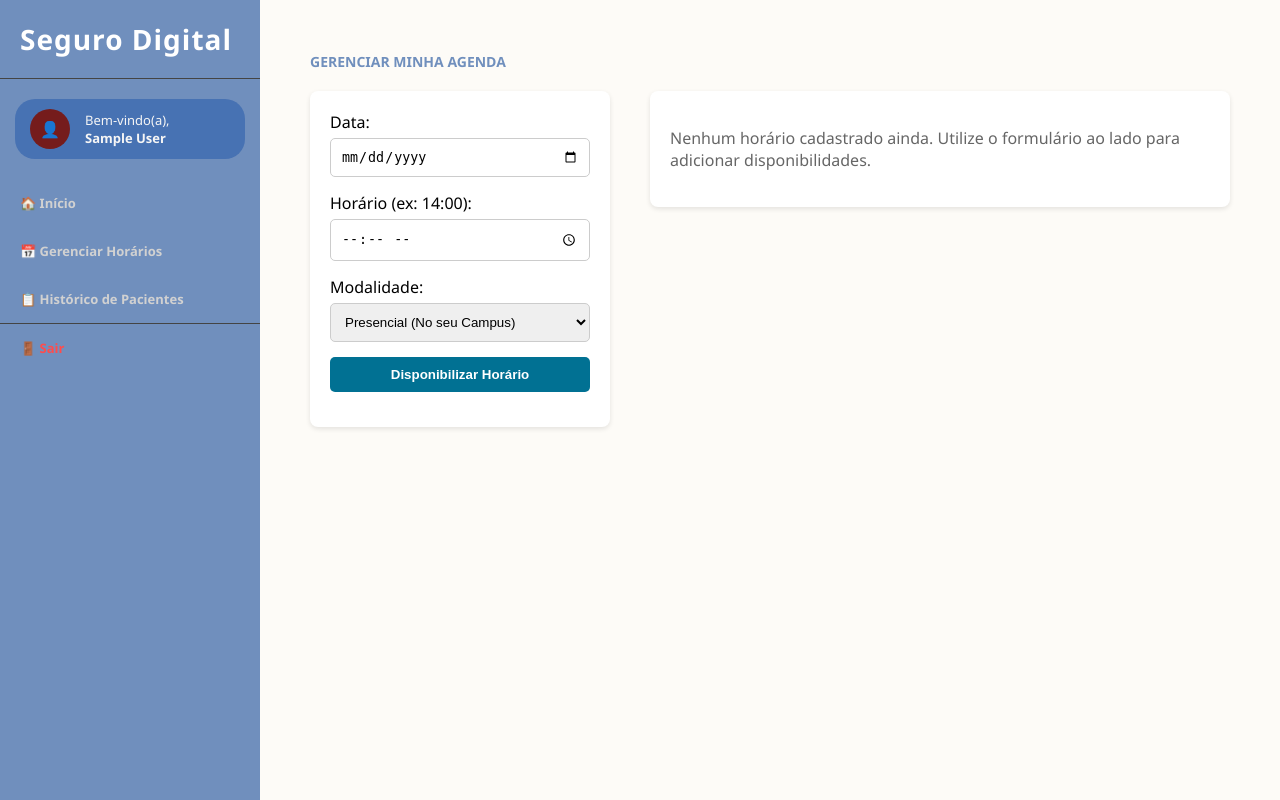
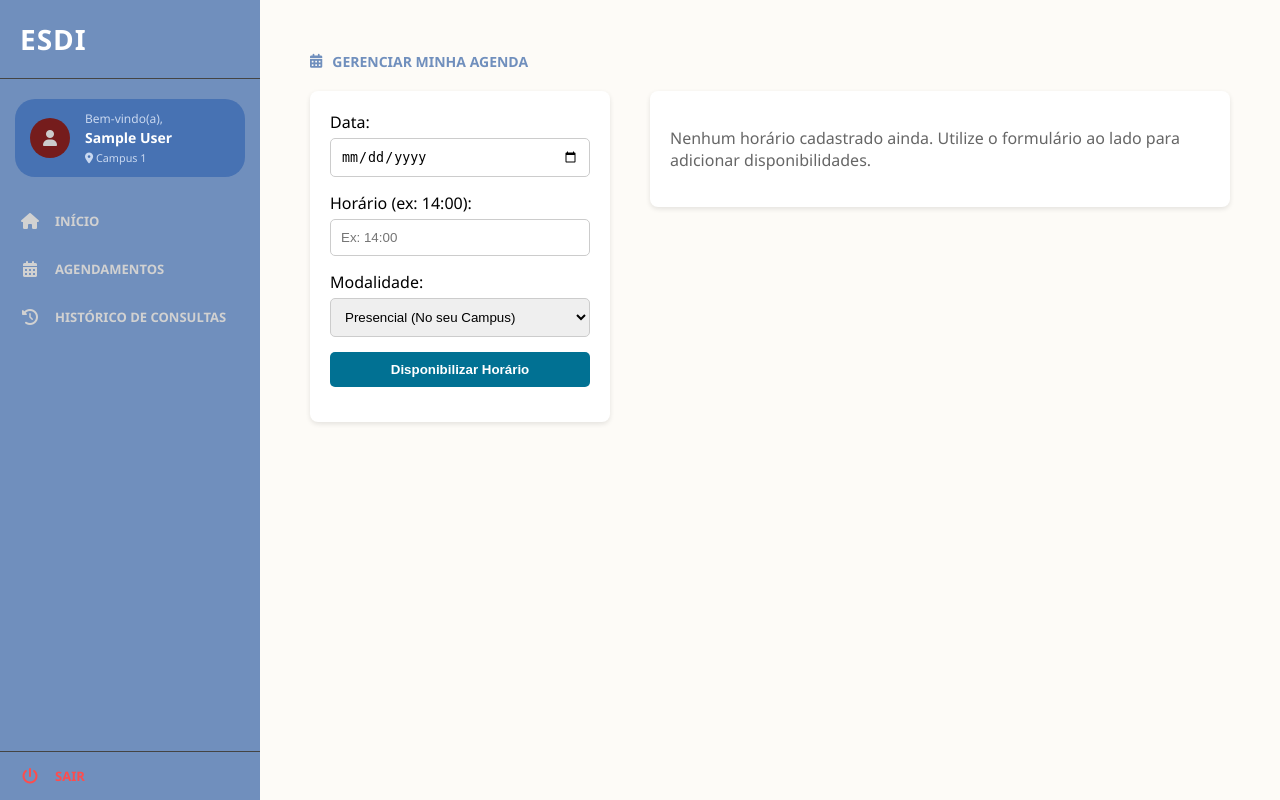
Before and after one commit to myndlynx/Espa-o-Seguro-Digital, a Flask app: page /psicologo/agendamentos in a window 1280 px wide. Run offline with Flask 3, Linux system fonts and the light colour scheme; the visitor is signed in with stand-in values (Sample User, id 1).

Commit message:
Pronto(talvez)

```diff
--- a/app.py
+++ b/app.py
@@ -17,7 +17,8 @@ lista_campi = [
 usuarios = [
     {"matricula": "202414610001", "senha": "12345a", "nome": "João Aluno", "tipo": "aluno"},
     {"matricula": "202414610003", "senha": "12345b", "nome": "Maria Aluna", "tipo": "aluno"},
-    {"matricula": "202414610002", "senha": "12345p", "nome": "Dra. Ana Costa", "tipo": "psicologo", "campus": "Santa Rita"}
+    {"matricula": "202414610002", "senha": "12345p", "nome": "Dra. Ana Costa", "tipo": "psicologo", "campus": "Santa Rita"},
+    {"matricula": "202414610004", "senha": "12345p", "nome": "Dr. Carlos Silva", "tipo": "psicologo", "campus": "João Pessoa"}
 ]
 
 consultas_db = []
--- a/templates/psicologo_agendamentos.html
+++ b/templates/psicologo_agendamentos.html
@@ -3,25 +3,40 @@
 <head>
     <meta charset="UTF-8">
     <title>Disponibilizar Horários</title>
+    <link rel="stylesheet" href="https://cdnjs.cloudflare.com/ajax/libs/font-awesome/6.4.0/css/all.min.css">
     <link rel="stylesheet" href="{{ url_for('static', filename='css/styles.css') }}">
 </head>
 <body>
-    <div class="sidebar">
-        <div class="sidebar-logo">Seguro Digital</div>
+    <aside class="sidebar">
+        <div class="sidebar-logo">
+            ESDI
+        </div>
+
         <div class="sidebar-profile">
-            <div class="profile-pic">👤</div>
-            <div class="profile-name">Bem-vindo(a),<br><b>{{ session['nome'] }}</b></div>
+            <div class="profile-pic">
+                <i class="fa-solid fa-user" style="color: #ccc;"></i>
+            </div>
+            <div class="profile-name">
+                <span style="color: #c9d8f0; font-size: 12px;">Bem-vindo(a),</span><br>
+                <b style="color: #fff; font-size: 14px;">{{ session['nome'] }}</b><br>
+                <small style="color: #c9d8f0; margin-top: 3px; display: inline-block;">
+                    <i class="fa-solid fa-location-dot"></i> Campus {{ session['campus'] }}
+                </small>
+            </div>
         </div>
+
         <ul class="sidebar-menu">
-            <li><a href="{{ url_for('area_psicologo') }}">🏠 Início</a></li>
-            <li><a href="{{ url_for('psicologo_agendamentos') }}">📅 Gerenciar Horários</a></li>
-            <li><a href="{{ url_for('psicologo_historico') }}">📋 Histórico de Pacientes</a></li>
-            <li><a href="{{ url_for('logout') }}" class="menu-sair">🚪 Sair</a></li>
+            <li><a href="{{ url_for('area_psicologo') }}"><i class="fa-solid fa-house"></i> INÍCIO</a></li>
+            <li><a href="{{ url_for('psicologo_agendamentos') }}"><i class="fa-solid fa-calendar-days"></i> AGENDAMENTOS</a></li>
+            <li><a href="{{ url_for('psicologo_historico') }}"><i class="fa-solid fa-clock-rotate-left"></i> HISTÓRICO DE CONSULTAS</a></li>
+            <li style="margin-top: auto;">
+                <a href="{{ url_for('logout') }}" class="menu-sair"><i class="fa-solid fa-power-off"></i> SAIR</a>
+            </li>
         </ul>
-    </div>
+    </aside>
 
-    <div class="conteudo-principal">
-        <h2 class="secao-titulo">GERENCIAR MINHA AGENDA</h2>
+    <main class="conteudo-principal">
+        <h2 class="secao-titulo"><i class="fa-solid fa-calendar-days"></i> GERENCIAR MINHA AGENDA</h2>
 
         <div class="painel-psicologo">
             <div class="coluna-form">
@@ -31,7 +46,7 @@
                         <input type="date" name="data" min="{{ hoje }}" max="{{ limite }}" required>
 
                         <label>Horário (ex: 14:00):</label>
-                        <input type="time" name="horario" required>
+                        <input type="text" name="horario" pattern="([01]?[0-9]|2[0-3]):[0-5][0-9]" placeholder="Ex: 14:00" title="Digite no formato 24h (ex: 14:00)" required maxlength="5">
 
                         <label>Modalidade:</label>
                         <select name="modalidade" required>
@@ -66,6 +81,6 @@
                 {% endfor %}
             </div>
         </div>
-    </div>
+    </main>
 </body>
 </html>
```
Also changed, not shown: templates/psicologo.html (+8 -13 lines), templates/psicologo_historico.html (+27 -12 lines).
